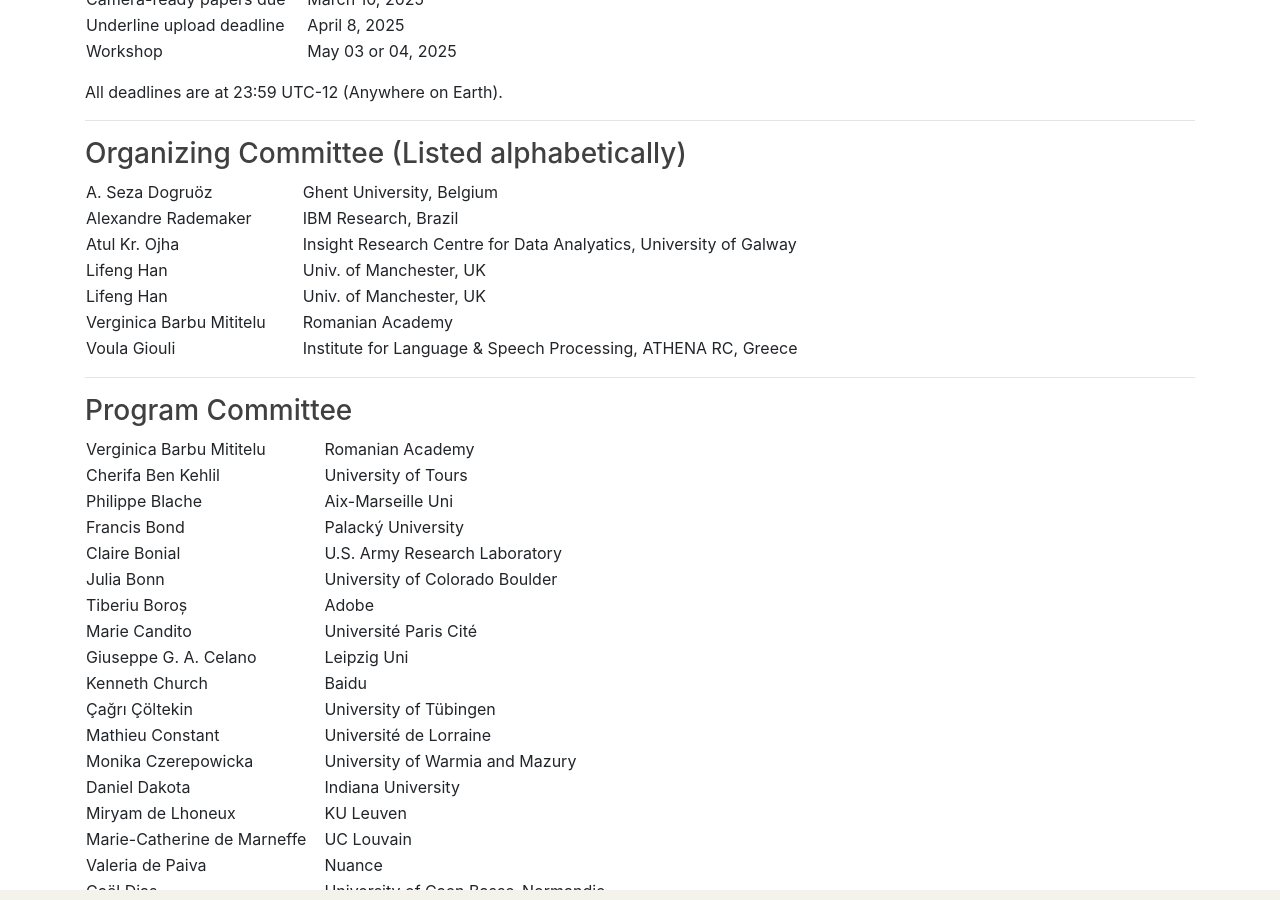
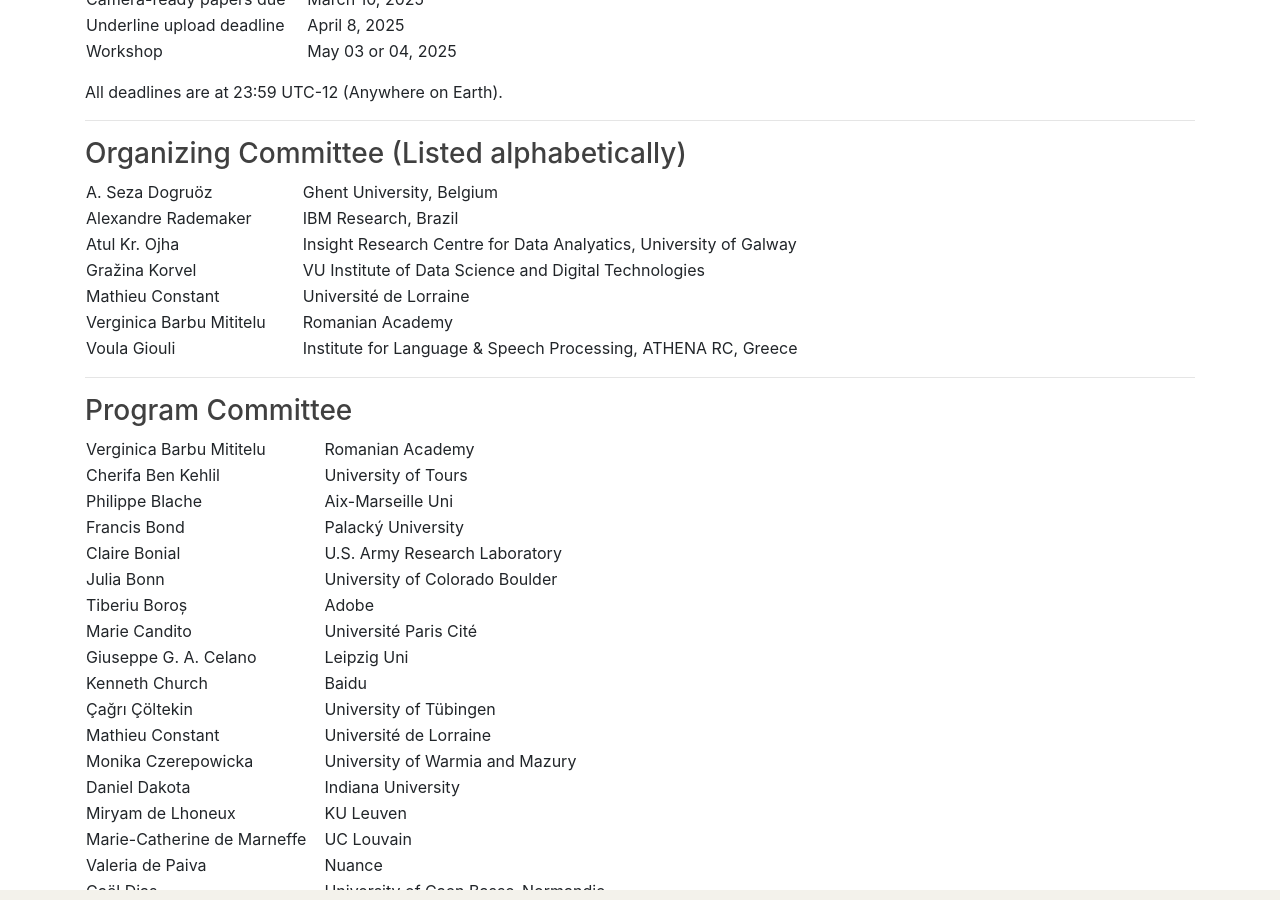
Before and after one commit to multiword/multiword.github.io, a Jekyll site: the page built from mwe2025/index.md, in a window 1280 px wide and 900 px high, scrolled down 3265 px. Built offline with Jekyll 4.4.1, drawn with Linux system fonts in a browser that asks for light colours; comment, search, counter and statistics services are not loaded.

Commit message:
updated the  list

```diff
--- a/mwe2025/index.md
+++ b/mwe2025/index.md
@@ -169,8 +169,8 @@ All deadlines are at 23:59 UTC-12 (Anywhere on Earth).
   <tr><td>A. Seza Dogruöz </td><td style="padding-left: 20px;">Ghent University, Belgium</td></tr>
   <tr><td>Alexandre Rademaker </td><td style="padding-left: 20px;">IBM Research, Brazil</td></tr>
   <tr><td>Atul Kr. Ojha </td><td style="padding-left: 20px;">Insight Research Centre for Data Analyatics, University of Galway</td></tr>
-  <tr><td>Lifeng Han </td><td style="padding-left: 20px;">Univ. of Manchester, UK</td></tr>
-  <tr><td>Lifeng Han </td><td style="padding-left: 20px;">Univ. of Manchester, UK</td></tr>
+  <tr><td>Gražina Korvel </td><td style="padding-left: 20px;">VU Institute of Data Science and Digital Technologies</td></tr>
+  <tr><td>Mathieu Constant </td><td style="padding-left: 20px;">Université de Lorraine</td></tr>
   <tr><td>Verginica Barbu Mititelu  </td><td style="padding-left: 20px;">Romanian Academy</td></tr>
   <tr><td>Voula Giouli </td><td style="padding-left: 20px;">Institute for Language & Speech Processing, ATHENA RC, Greece</td></tr>
 
```
